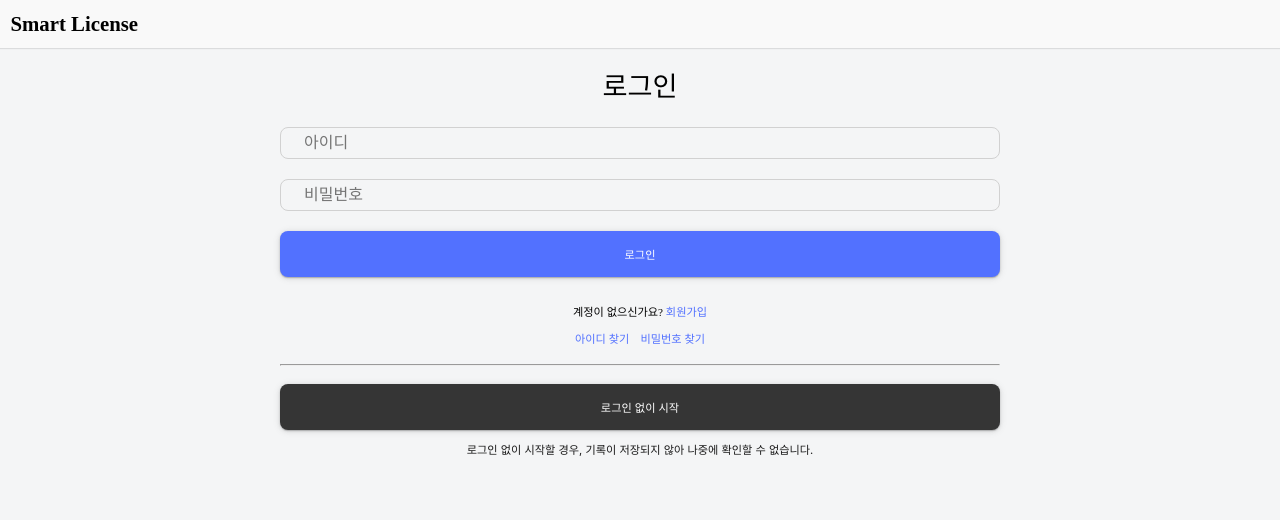
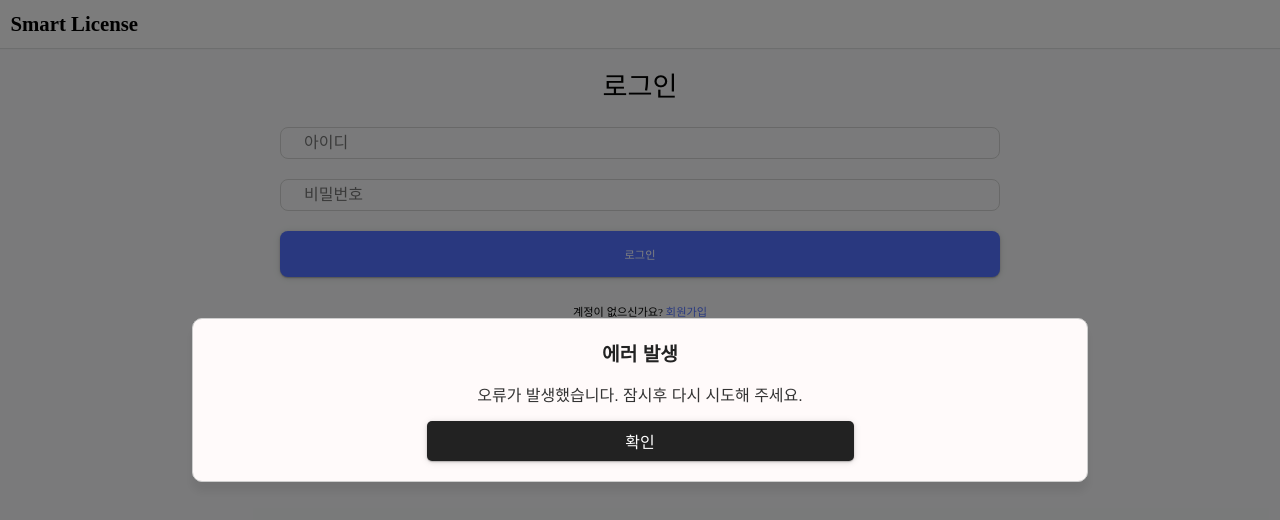
Before and after one commit to popcorn0125/SmartLicense, a Vue app: page /login in a window 1280 px wide. Both pictures are taken after a click on the button "로그인 없이 시작". Shown: the top 520 px of the page. Built offline with nearby package versions, Linux system fonts and the light colour scheme; no server answers; what vue3-cookies would draw is missing.

Commit message:
에러수정

```diff
--- a/src/SignInUp/Login.vue
+++ b/src/SignInUp/Login.vue
@@ -26,7 +26,7 @@
   </div>
 
   <!-- 에러 모달 -->
-  <div class="modal" v-if="isModalVisivle">
+  <div class="modal" v-if="isErrorModal">
       <div class="cookies-card2">
           <p class="cookie-heading2">{{ modalTitle }}</p>
           <p class="cookie-para2">
@@ -63,7 +63,7 @@ export default {
   },
   methods: {
     closeModal() {
-      this.isModalVisivle = false;
+      this.isErrorModal = false;
       if(this.isLoginSuccess == 1) {
         this.$router.push({ name: 'CategoryChoice' });
       }
@@ -138,7 +138,7 @@ export default {
             vm.modalTitle = '로그인 실패';
             vm.modalMsg = response.data.message;
             vm.isLoginSuccess = 0;
-            vm.isModalVisivle = true;
+            vm.isErrorModal = true;
           }
           if(response.data.result == 1) {
             sessionStorage.setItem('JSESSIONID', response.data.JSESSIONID);
@@ -146,7 +146,7 @@ export default {
             vm.modalTitle = '로그인 성공';
             vm.modalMsg = '로그인에 성공하였습니다.';
             vm.isLoginSuccess = 1;
-            vm.isModalVisivle = true;
+            vm.isErrorModal = true;
           }
         })
         .catch(function(){
```
